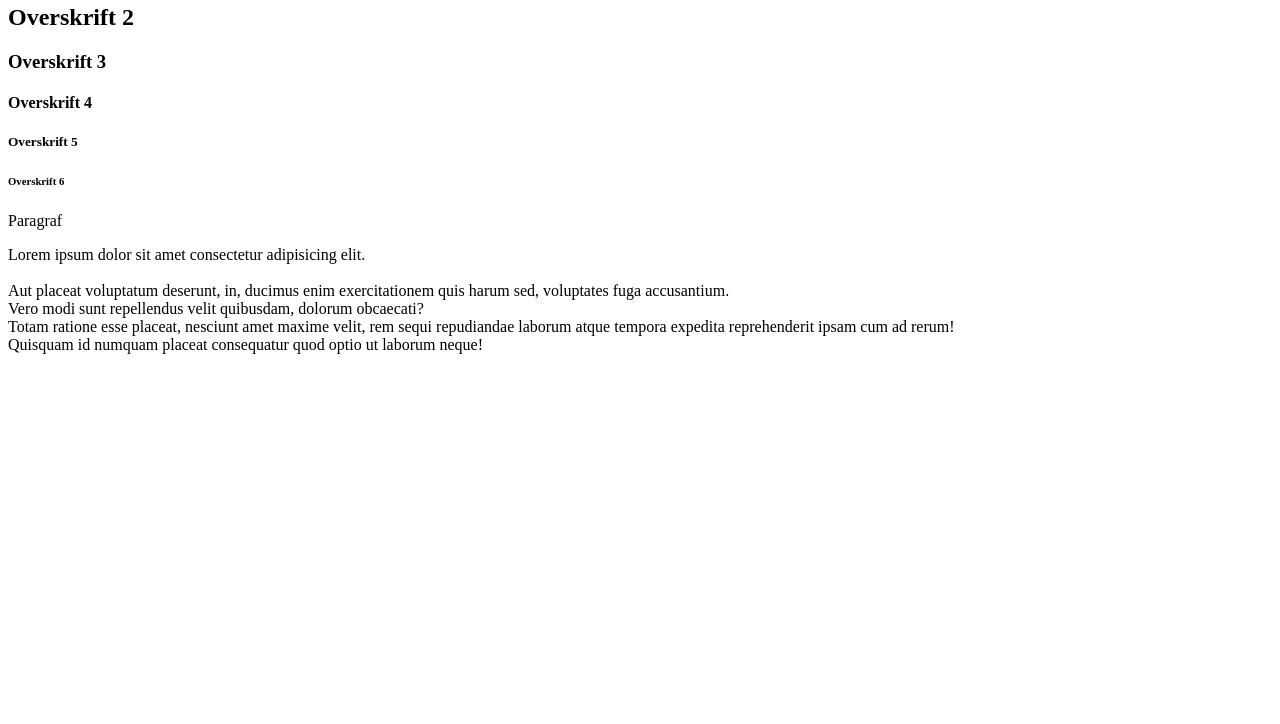
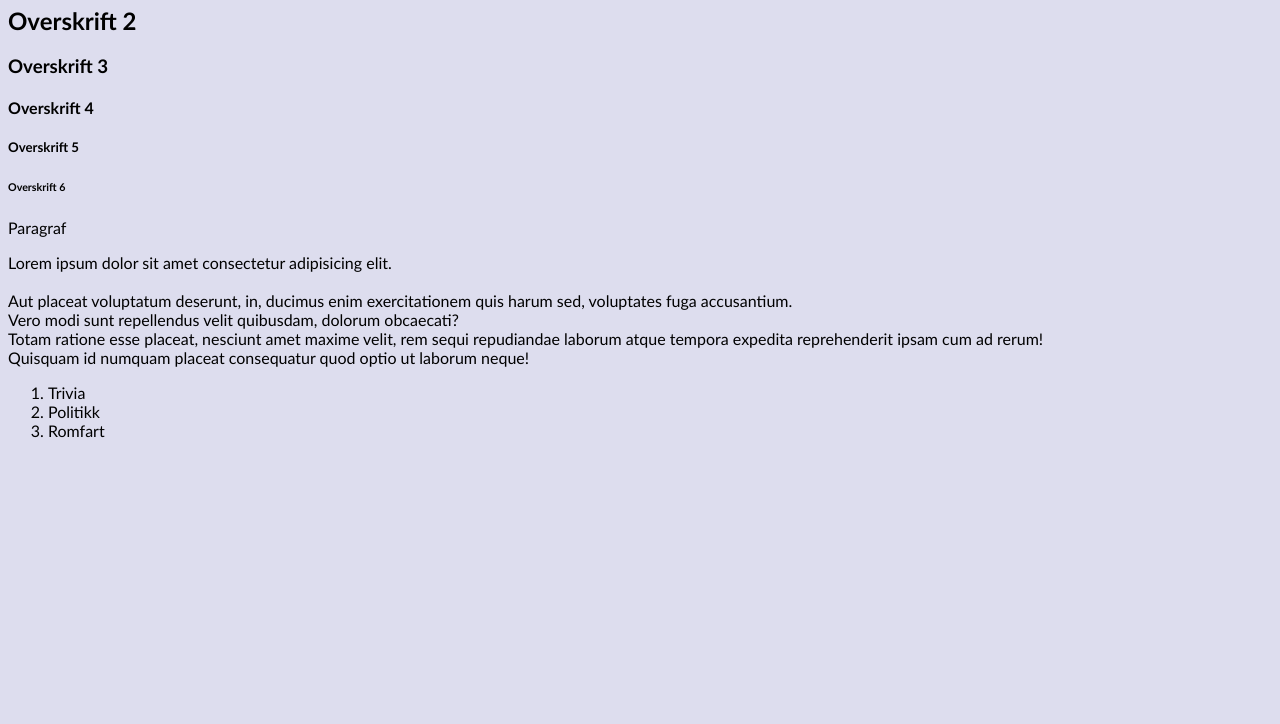
Before and after one commit to matthagtvedt-alt/stackblitz-kodeloftet-alfa, a website: page index.html in a window 1280 px wide. Shown: the part 76-800 px from the top of the page. Drawn offline with Linux system fonts and the light colour scheme.

Commit message:
Style Change (bc why not)

```diff
--- a/index.html
+++ b/index.html
@@ -18,5 +18,11 @@
     <p>Paragraf</p>
     <p>Lorem ipsum dolor sit amet consectetur adipisicing elit.<br><br> Aut placeat voluptatum deserunt, in, ducimus enim exercitationem quis harum sed, voluptates fuga accusantium.<br> Vero modi sunt repellendus velit quibusdam, dolorum obcaecati?<br>
     Totam ratione esse placeat, nesciunt amet maxime velit, rem sequi repudiandae laborum atque tempora expedita reprehenderit ipsam cum ad rerum!<br> Quisquam id numquam placeat consequatur quod optio ut laborum neque!<br></p>
+
+    <ol>
+      <li>Trivia</li>
+      <li>Politikk</li>
+      <li>Romfart</li>
+    </ol>
   </body>
 </html>
--- a/styles.css
+++ b/styles.css
@@ -0,0 +1,5 @@
+
+body {
+    background-color: #dde;
+    font-family: Calibri;
+}
```
